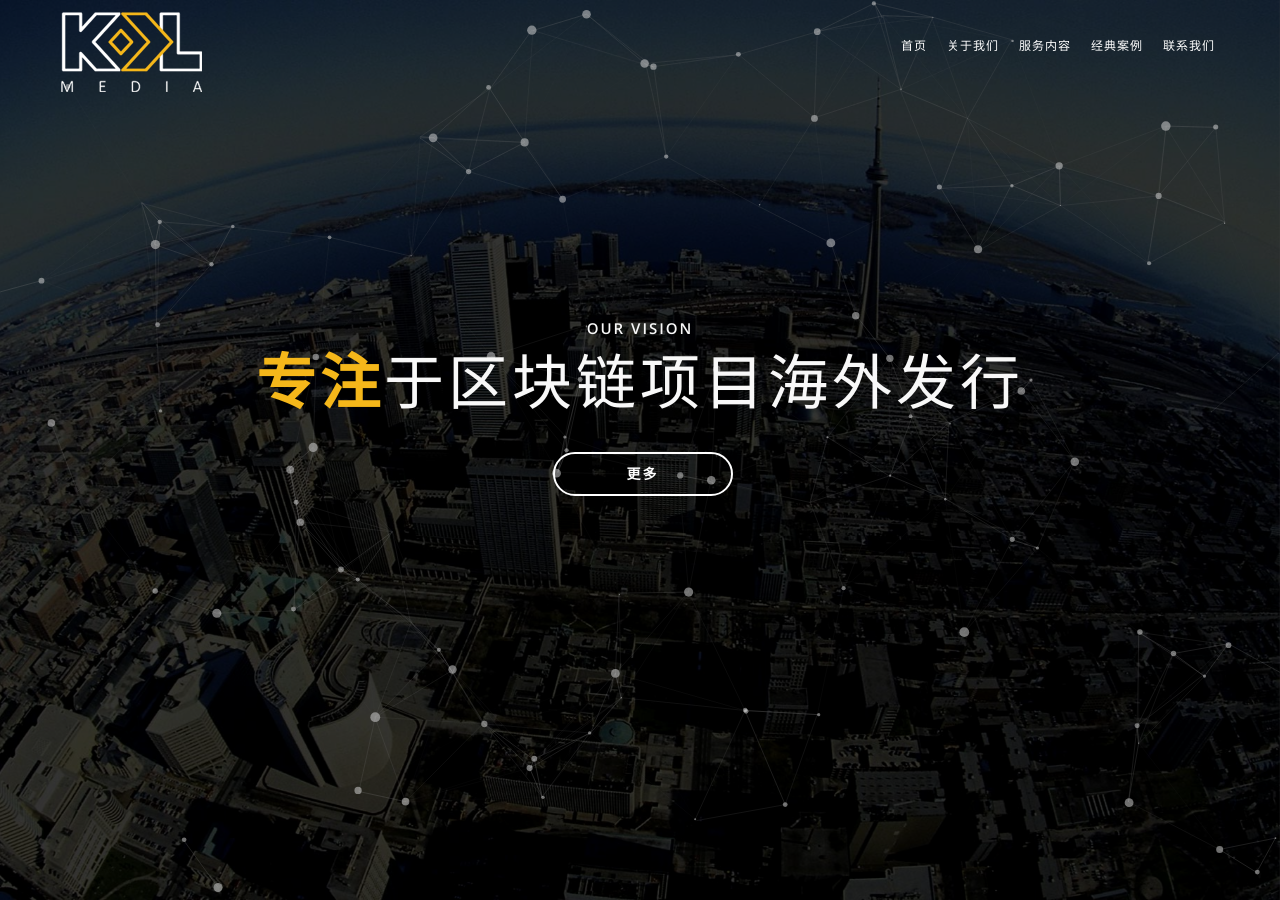
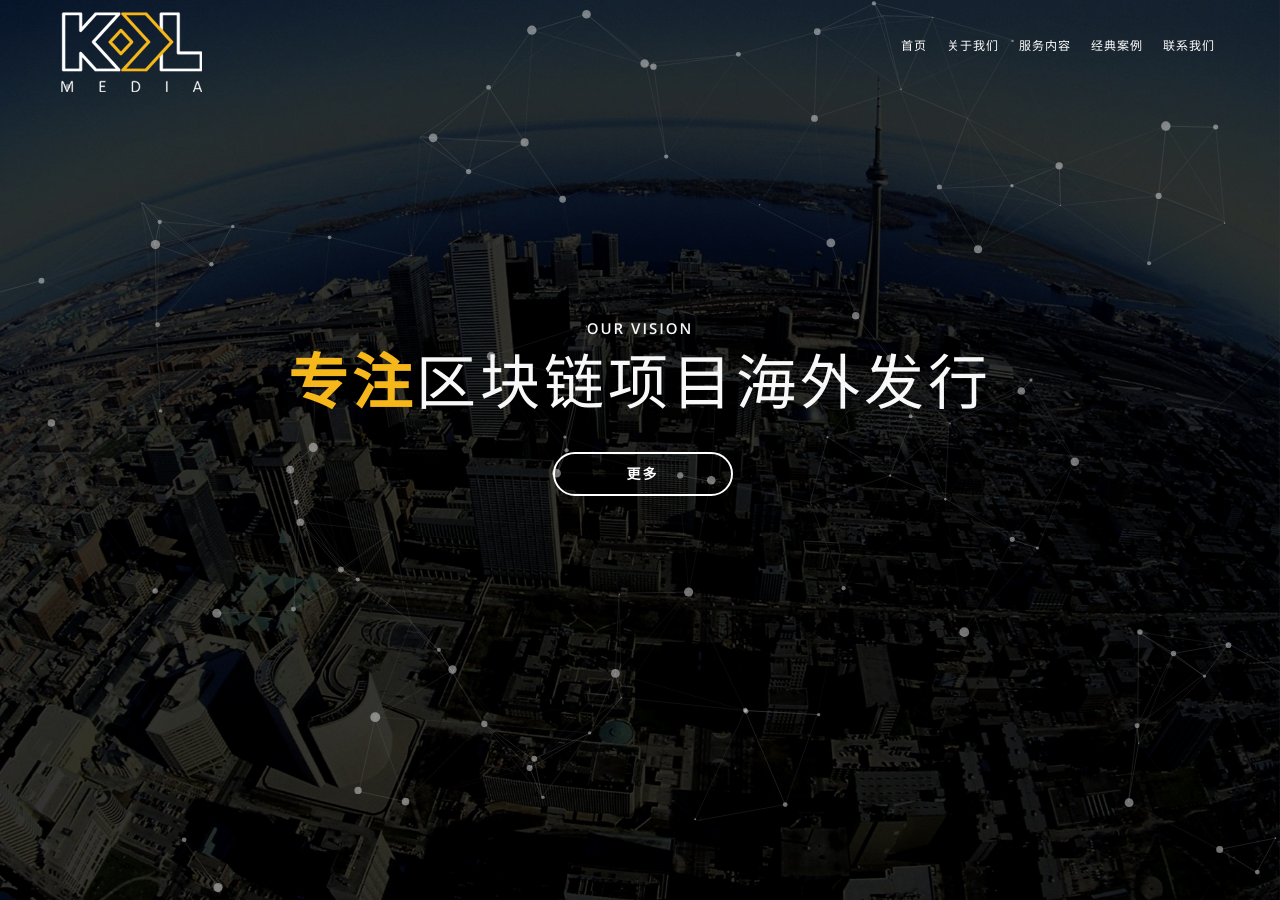
Before and after one commit to xuguangtech/pspcoin, a Jekyll site: the page built from index.html, in a window 1280 px wide and 900 px high. Built offline with Jekyll 4.4.1, drawn with Linux system fonts in a browser that asks for light colours.

Commit message:
文字修改

```diff
--- a/_includes/header.html
+++ b/_includes/header.html
@@ -42,7 +42,7 @@
             <div class="row">
                 <div class="col-xs-12">
                     <p class="text-uppercase">OUR VISION</p>
-                    <h1 class="text-uppercase"><strong style="color:#f5b71a">专注</strong>于区块链项目海外发行
+                    <h1 class="text-uppercase"><strong style="color:#f5b71a">专注</strong>区块链项目海外发行
                     </h1>
                     <a href="#about" class="btn scroll btn-border text-uppercase">更多</a>
                 </div>
```
